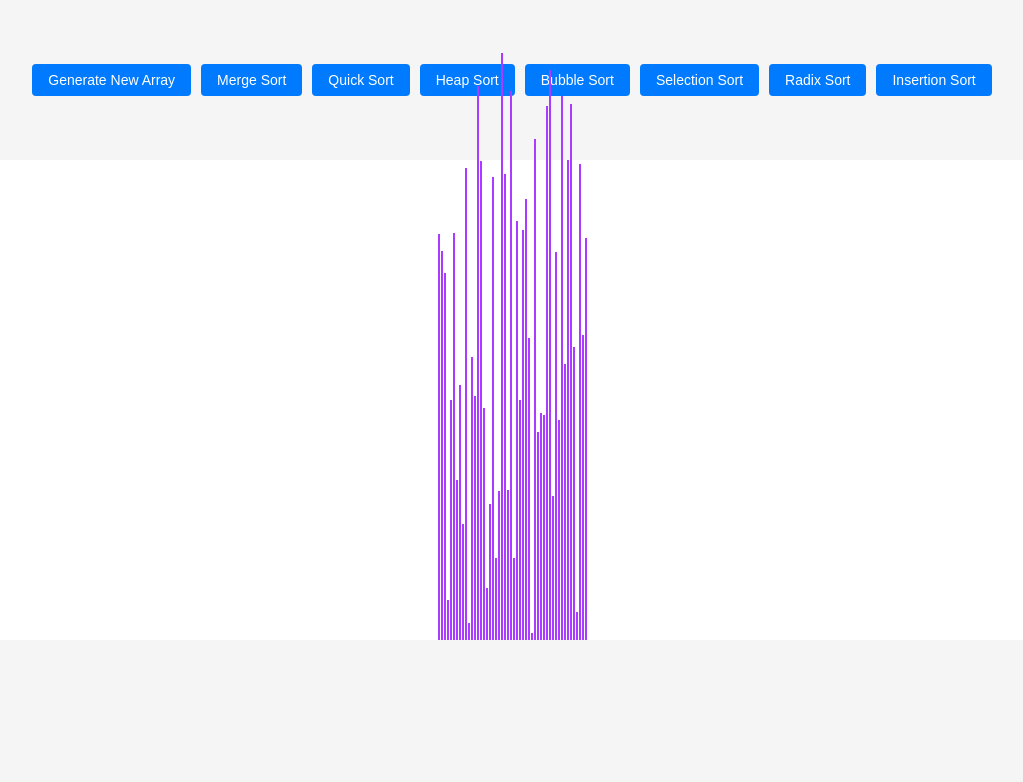
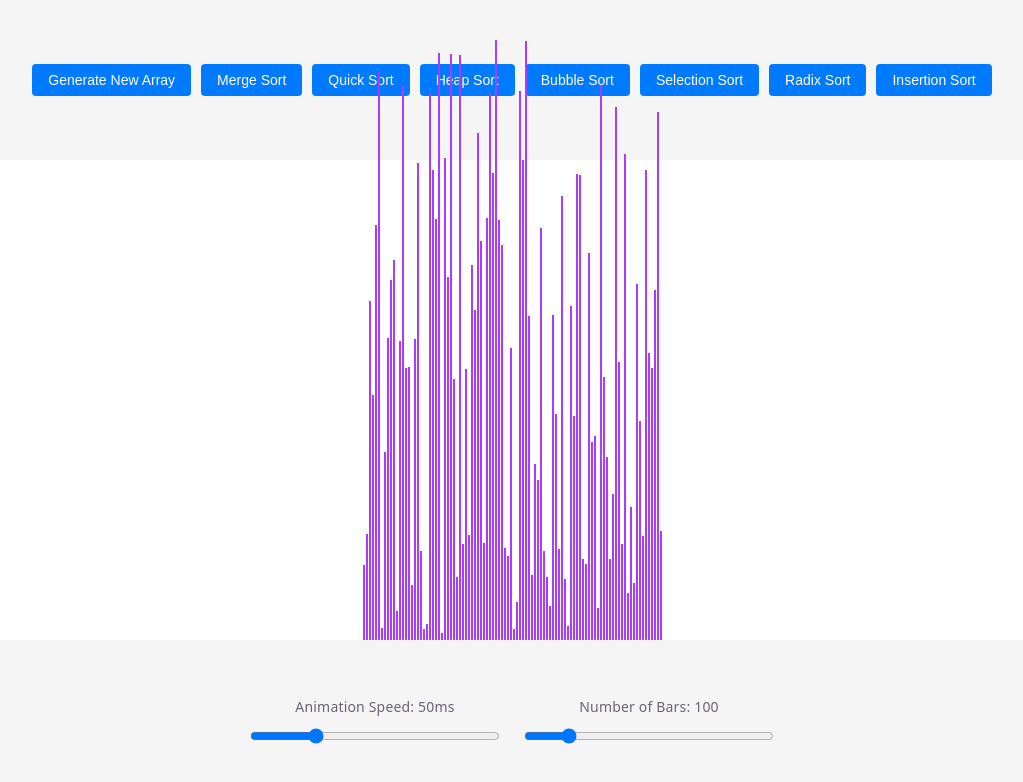
Before and after one commit to AaronArada11/AlgoVisualizer, a React (Vite) app: page / in a window 1280 px wide. Shown: the top 782 px of the page, without its empty margins (128-1151 px from the left). Built offline with nearby package versions, Linux system fonts and the light colour scheme.

Commit message:
feat: Added Sliders for Animation Speed and Number of Bars

```diff
--- a/src/App.jsx
+++ b/src/App.jsx
@@ -1,16 +1,10 @@
-import { useState } from 'react'
-import reactLogo from './assets/react.svg'
-import viteLogo from './assets/vite.svg'
-import heroImg from './assets/hero.png'
+import { SortingVisualizer } from './SortingVisualizer/SortingVisualizer'
 import './App.css'
-import { SortingVisualizer } from './SortingVisualizer/SortingVisualizer'
 
 function App() {
-  const [count, setCount] = useState(0)
-
   return (
     <>
-      <SortingVisualizer></SortingVisualizer>
+      <SortingVisualizer />
     </>
   )
 }
--- a/src/SortingVisualizer/SortingVisualizer.css
+++ b/src/SortingVisualizer/SortingVisualizer.css
@@ -45,6 +45,23 @@
     color: var(--text, #6b6375);
 }
 
+.slider-container {
+    display: flex;
+    flex-direction: column;
+    align-items: center;
+    gap: 5px;
+}
+
+.slider-container label {
+    font-size: 14px;
+    font-weight: 500;
+}
+
+.slider-container input[type="range"] {
+    width: 250px;
+    cursor: pointer;
+}
+
 .div3 {
     position: relative;
     width: 100%;
--- a/src/SortingVisualizer/SortingVisualizer.jsx
+++ b/src/SortingVisualizer/SortingVisualizer.jsx
@@ -2,8 +2,6 @@ import React from "react";
 import '../App.css';
 import './SortingVisualizer.css';
 import * as sortingAlgorithms from '../sortingAlgorithms/sortingAlgorithms';
-const ANIMATION_SPEED_MS = 5;
-const NUMBER_OF_ARRAY_BARS = 50;
 const PRIMARY_COLOR = '#aa3bff';
 const SECONDARY_COLOR = 'red';
 export class SortingVisualizer extends React.Component {
@@ -12,6 +10,8 @@ export class SortingVisualizer extends React.Component {
 
         this.state = {
             array: [],
+            animationSpeed: 50,
+            numberOfArrayBars: 100,
         };
     }
 
@@ -21,15 +21,28 @@ export class SortingVisualizer extends React.Component {
 
     resetArray() {
         const array = [];
-        for (let i = 0; i < NUMBER_OF_ARRAY_BARS; i++) {
+        const { numberOfArrayBars } = this.state;
+        for (let i = 0; i < numberOfArrayBars; i++) {
             array.push(randomIntFromInterval(5, 600));
         }
         this.setState({array});
     }
 
+    handleSpeedChange = (event) => {
+        this.setState({ animationSpeed: parseFloat(event.target.value) });
+    }
+
+    handleBarsChange = (event) => {
+        this.setState({ numberOfArrayBars: parseInt(event.target.value) }, () => {
+            this.resetArray();
+        });
+    }
+
     mergeSort() {
-        const animations = sortingAlgorithms.getMergeSortAnimations(this.state.array);
-        for(let i=0; i<animations.length; i++) {
+        const auxiliaryArray = this.state.array.slice();
+        const animations = sortingAlgorithms.getMergeSortAnimations(auxiliaryArray);
+        const speed = this.state.animationSpeed;
+        for (let i = 0; i < animations.length; i++) {
             const arrayBars = document.getElementsByClassName('array-bar');
             const isColorChange = i % 3 !== 2;
             if (isColorChange) {
@@ -40,13 +53,13 @@ export class SortingVisualizer extends React.Component {
                 setTimeout(() => {
                     barOneStyle.backgroundColor = color;
                     barTwoStyle.backgroundColor = color;
-                }, i * ANIMATION_SPEED_MS);
+                }, i * speed);
             } else {
                 setTimeout(() => {
                     const [barOneIdx, newHeight] = animations[i];
                     const barOneStyle = arrayBars[barOneIdx].style;
                     barOneStyle.height = `${newHeight}px`;
-                }, i * ANIMATION_SPEED_MS);
+                }, i * speed);
             }
         }
     }
@@ -54,13 +67,13 @@ export class SortingVisualizer extends React.Component {
         const auxiliaryArray = this.state.array.slice();
         const animations =
             sortingAlgorithms.getQuickSortAnimations(auxiliaryArray);
+        const speed = this.state.animationSpeed;
 
         for (let i = 0; i < animations.length; i++) {
             const arrayBars = document.getElementsByClassName('array-bar');
             const groupPos = i % 4;
 
             if (groupPos === 0 || groupPos === 1) {
-
                 const [barOneIdx, barTwoIdx] = animations[i];
 
                 if (barOneIdx === -1 || barTwoIdx === -1) continue;
@@ -74,10 +87,8 @@ export class SortingVisualizer extends React.Component {
                 setTimeout(() => {
                     barOneStyle.backgroundColor = color;
                     barTwoStyle.backgroundColor = color;
-        }, i * ANIMATION_SPEED_MS);
-
+                }, i * speed);
             } else {
-
                 const [barIdx, newHeight] = animations[i];
 
                 if (barIdx === -1) continue;
@@ -86,13 +97,15 @@ export class SortingVisualizer extends React.Component {
 
                 setTimeout(() => {
                     barStyle.height = `${newHeight}px`;
-        }, i * ANIMATION_SPEED_MS);
+                }, i * speed);
             }
         }
     }
 
     heapSort() {
-    const animations = sortingAlgorithms.getHeapSortAnimations(this.state.array);
+        const auxiliaryArray = this.state.array.slice();
+        const animations = sortingAlgorithms.getHeapSortAnimations(auxiliaryArray);
+        const speed = this.state.animationSpeed;
         for (let i = 0; i < animations.length; i++) {
             const arrayBars = document.getElementsByClassName('array-bar');
             const groupPos = i % 4;
@@ -106,21 +119,21 @@ export class SortingVisualizer extends React.Component {
                 setTimeout(() => {
                     barOneStyle.backgroundColor = color;
                     barTwoStyle.backgroundColor = color;
-        }, i * ANIMATION_SPEED_MS);
+                }, i * speed);
             } else {
                 const [barIdx, newHeight] = animations[i];
                 const barStyle = arrayBars[barIdx].style;
                 setTimeout(() => {
                     barStyle.height = `${newHeight}px`;
-        }, i * ANIMATION_SPEED_MS);
+                }, i * speed);
             }
         }
     }
 
-
-
     bubbleSort() {
-        const animations = sortingAlgorithms.getBubbleSortAnimations(this.state.array);
+        const auxiliaryArray = this.state.array.slice();
+        const animations = sortingAlgorithms.getBubbleSortAnimations(auxiliaryArray);
+        const speed = this.state.animationSpeed;
         for (let i = 0; i < animations.length; i++) {
             const arrayBars = document.getElementsByClassName('array-bar');
             const groupPos = i % 4;
@@ -134,19 +147,20 @@ export class SortingVisualizer extends React.Component {
                 setTimeout(() => {
                     barOneStyle.backgroundColor = color;
                     barTwoStyle.backgroundColor = color;
-        }, i * ANIMATION_SPEED_MS);
+                }, i * speed);
             } else {
                 const [barIdx, newHeight] = animations[i];
                 if (barIdx === -1) continue;
                 const barStyle = arrayBars[barIdx].style;
                 setTimeout(() => {
                     barStyle.height = `${newHeight}px`;
-        }, i * ANIMATION_SPEED_MS);
+                }, i * speed);
             }
         }
     }
     selectionSort() {
         const animations = sortingAlgorithms.getSelectionSortAnimations(this.state.array.slice());
+        const speed = this.state.animationSpeed;
         for (let i = 0; i < animations.length; i++) {
             const arrayBars = document.getElementsByClassName('array-bar');
             const groupPos = i % 4;
@@ -160,19 +174,21 @@ export class SortingVisualizer extends React.Component {
                 setTimeout(() => {
                     barOneStyle.backgroundColor = color;
                     barTwoStyle.backgroundColor = color;
-                }, i * ANIMATION_SPEED_MS);
+                }, i * speed);
             } else {
                 const [barIdx, newHeight] = animations[i];
                 if (barIdx === -1) continue;
                 const barStyle = arrayBars[barIdx].style;
                 setTimeout(() => {
                     barStyle.height = `${newHeight}px`;
-                }, i * ANIMATION_SPEED_MS);
+                }, i * speed);
             }
         }
     }
 radixSort() {
-        const animations = sortingAlgorithms.getRadixSortAnimations(this.state.array);
+        const auxiliaryArray = this.state.array.slice();
+        const animations = sortingAlgorithms.getRadixSortAnimations(auxiliaryArray);
+        const speed = this.state.animationSpeed;
         for (let i = 0; i < animations.length; i++) {
             const arrayBars = document.getElementsByClassName('array-bar');
             const groupPos = i % 4;
@@ -186,18 +202,20 @@ export class SortingVisualizer extends React.Component {
                 setTimeout(() => {
                     barOneStyle.backgroundColor = color;
                     barTwoStyle.backgroundColor = color;
-                }, i * ANIMATION_SPEED_MS);
+                }, i * speed);
             } else {
                 const [barIdx, newHeight] = animations[i];
                 const barStyle = arrayBars[barIdx].style;
                 setTimeout(() => {
                     barStyle.height = `${newHeight}px`;
-                }, i * ANIMATION_SPEED_MS);
+                }, i * speed);
             }
         }
     }
+
     insertionSort() {
         const animations = sortingAlgorithms.getInsertionSortAnimations(this.state.array.slice());
+        const speed = this.state.animationSpeed;
         for (let i = 0; i < animations.length; i++) {
             const arrayBars = document.getElementsByClassName('array-bar');
             const groupPos = i % 4;
@@ -214,21 +232,20 @@ export class SortingVisualizer extends React.Component {
                 setTimeout(() => {
                     barOneStyle.backgroundColor = color;
                     barTwoStyle.backgroundColor = color;
-                }, i * ANIMATION_SPEED_MS);
+                }, i * speed);
             } else {
                 const [barIdx, newHeight] = animations[i];
                 if (barIdx === -1) continue;
                 const barStyle = arrayBars[barIdx].style;
                 setTimeout(() => {
                     barStyle.height = `${newHeight}px`;
-                }, i * ANIMATION_SPEED_MS);
+                }, i * speed);
             }
         }
     }
 
-
     render() {
-         const {array} = this.state;
+          const {array, animationSpeed, numberOfArrayBars} = this.state;
 
           return (
               <div className="parent">
@@ -243,7 +260,30 @@ export class SortingVisualizer extends React.Component {
                       <button onClick={() => this.insertionSort()}>Insertion Sort</button>
                   </div>
 <div className="div2">
-                     {/* Future sliders */}
+                        <div className="slider-container">
+                            <label htmlFor="speed-slider">Animation Speed: {animationSpeed}ms</label>
+                            <input
+                                id="speed-slider"
+                                type="range"
+                                min={1}
+                                max={200}
+                                step={1}
+                                value={animationSpeed}
+                                onChange={this.handleSpeedChange}
+                            />
+                        </div>
+                        <div className="slider-container">
+                            <label htmlFor="bars-slider">Number of Bars: {numberOfArrayBars}</label>
+                            <input
+                                id="bars-slider"
+                                type="range"
+                                min={5}
+                                max={600}
+                                step={1}
+                                value={numberOfArrayBars}
+                                onChange={this.handleBarsChange}
+                            />
+                        </div>
                     </div>
                     <div className="div3 array-container">
                       {array.map((value, idx) => (
```
Lines whose indentation alone changed are shown as unchanged.
